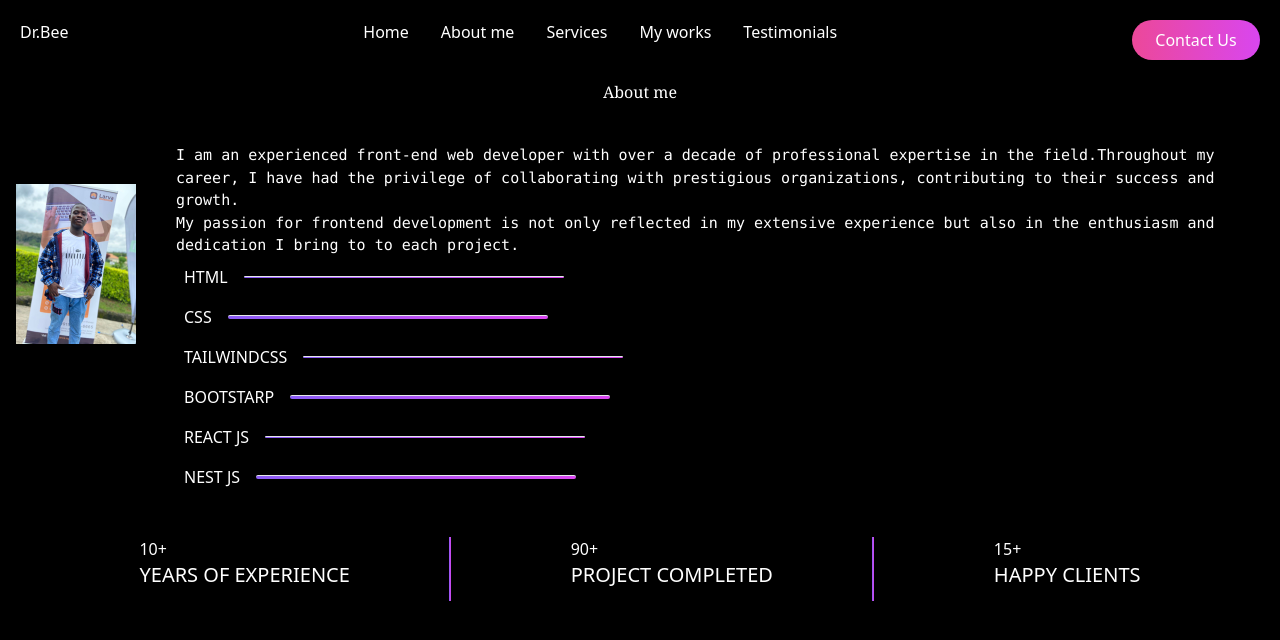
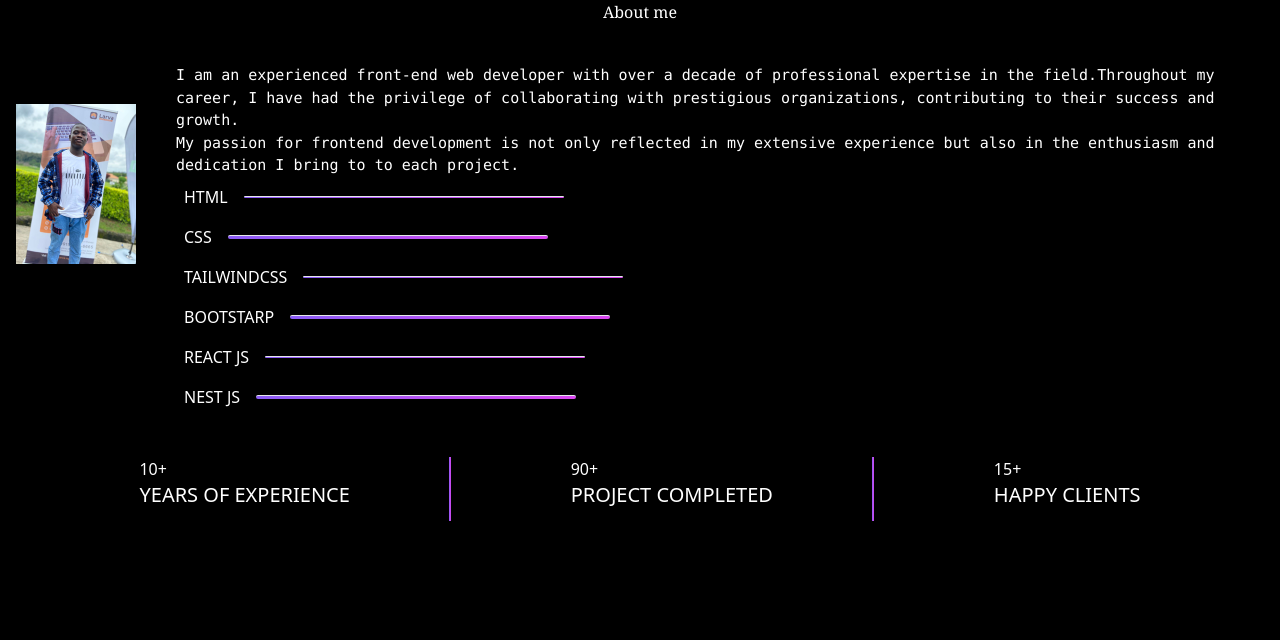
Before and after one commit to bello-ibraheem-adewale/my-portiforlio, a React (Vite) app: page /about in a window 1280 px wide. Shown: the top 640 px of the page. Built offline with nearby package versions, Linux system fonts and the light colour scheme.

Commit message:
origin master

```diff
--- a/src/page/About.jsx
+++ b/src/page/About.jsx
@@ -4,19 +4,7 @@ import image9 from '../assets/bb.jpg'
 const About = () => {
   return (
     <div className='bg-black w-[100vw] h-[100vh] text-white'>
-      <nav className='flex justify-between p-5'>
-  <h1>Dr.Bee</h1>
-  <div className='hidden tablet:flex laptop:flex justify-evenly gap-8'>
-    <a href="">Home</a>
-    <a href="">About me</a>
-    <a href="">Services</a>
-    <a href="">My works</a>
-    <a href="">Testimonials</a>
 
-  </div>
-  <h1 className='flex tablet:hidden laptop:hidden'>&#9747</h1>
-  <a className='bg-gradient-to-r  from-pink-500 to-fuchsia-500   w-32 h-10 rounded-full pt-2 justify-center text-center hidden tablet:flex laptop:flex' href="">Contact Us</a>
-</nav>
       <h1 className='text-center font-serif text-gradient-to-r from-violet-500 to-fuchsia-500'>About me</h1>
       <div className='flex flex-row justify-center space-x-10'>
         <img className='w-48 h-60 pt-20 pl-4' src={image9} alt="" />
--- a/src/page/Home.jsx
+++ b/src/page/Home.jsx
@@ -32,7 +32,7 @@ const Home = () => {
   <h1>Dr.Bee</h1>
   <div className='hidden tablet:flex laptop:flex justify-evenly gap-8'>
     <a href="">Home</a>
-    <a href="">About me</a>
+    <a href="./about" onClick={()=>{}}>About me</a>
     <a href="">Services</a>
     <a href="">My works</a>
     <a href="">Testimonials</a>
@@ -47,7 +47,8 @@ const Home = () => {
 
 </div>
 <div className='w-screen flex flex-col justify-center text-center'>
-  <p className='text-[10px] tablet:text-xs laptop:text-xl'>I am a frontend developer with over 3yrs of experience of working with different kinds <br /> <span className='pl-48 mt-3'>of companies both remotely and onsite</span></p>
+  <p className='text-[10px] tablet:text-xs laptop:text-xl'>I am a frontend developer with over 3yrs of experience of working with different kinds </p>
+    <p> <span className='pl-28 mt-3'>of companies both remotely and onsite</span></p>
 </div>
 
 <div className='w-screen flex flex-col tablet:flex-row laptop:flex-row align-middle items-center justify-center gap-4 p-10'>
```
